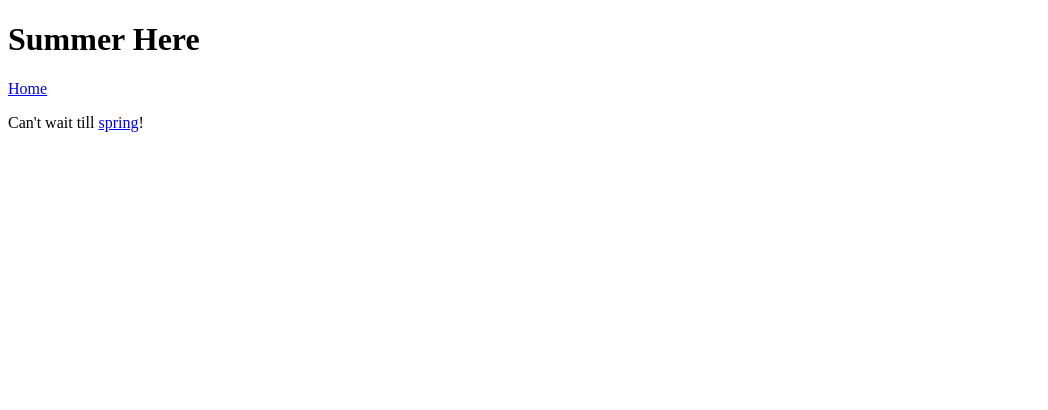
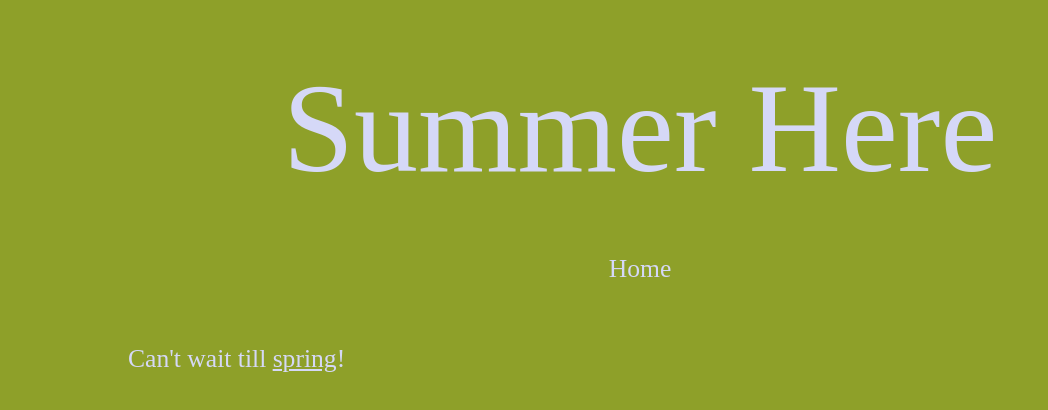
Before and after one commit to Rearo43/html-lab, a plain HTML site: page summer.html in a window 1280 px wide. Shown: the whole page, without its empty margins (0-1048 px from the left). Drawn offline with Linux system fonts and the light colour scheme.

Commit message:
added css

```diff
--- /dev/null
+++ b/css/reset.css
@@ -0,0 +1,48 @@
+/* http://meyerweb.com/eric/tools/css/reset/
+   v2.0 | 20110126
+   License: none (public domain)
+*/
+
+html, body, div, span, applet, object, iframe,
+h1, h2, h3, h4, h5, h6, p, blockquote, pre,
+a, abbr, acronym, address, big, cite, code,
+del, dfn, em, img, ins, kbd, q, s, samp,
+small, strike, strong, sub, sup, tt, var,
+b, u, i, center,
+dl, dt, dd, ol, ul, li,
+fieldset, form, label, legend,
+table, caption, tbody, tfoot, thead, tr, th, td,
+article, aside, canvas, details, embed,
+figure, figcaption, footer, header, hgroup,
+menu, nav, output, ruby, section, summary,
+time, mark, audio, video {
+	margin: 0;
+	padding: 0;
+	border: 0;
+	font-size: 100%;
+	font: inherit;
+	vertical-align: baseline;
+}
+/* HTML5 display-role reset for older browsers */
+article, aside, details, figcaption, figure,
+footer, header, hgroup, menu, nav, section {
+	display: block;
+}
+body {
+	line-height: 1;
+}
+ol, ul {
+	list-style: none;
+}
+blockquote, q {
+	quotes: none;
+}
+blockquote:before, blockquote:after,
+q:before, q:after {
+	content: '';
+	content: none;
+}
+table {
+	border-collapse: collapse;
+	border-spacing: 0;
+}
--- /dev/null
+++ b/css/style.css
@@ -0,0 +1,49 @@
+body{
+    background-color: rgb(12, 31, 71);
+
+}
+
+h1{
+    text-align: center;
+    margin: 5%;
+    font-size: 10vw;
+    color: rgb(213, 216, 247);
+}
+
+label{
+    color: lightcoral;
+}
+
+nav{
+    width: fit-content;
+    margin: auto;
+    font-size: 2vw;
+}
+
+a{
+    text-decoration: none;
+    color: rgb(213, 216, 247);
+}
+
+a:hover{
+    font-size: 4vw;
+    color: rgb(69, 83, 241);
+}
+
+p{
+    margin: 5% 10% 0 10%;
+    font-size: 2vw;
+    color: rgb(213, 216, 247);
+}
+
+p>a{
+    text-decoration-line:underline;
+}
+
+.summer{
+    background-color: rgb(142, 160, 41);
+}
+
+.spring{
+    background-color: rgb(9, 48, 14);
+}
--- a/summer.html
+++ b/summer.html
@@ -4,9 +4,11 @@
     <meta charset="UTF-8">
     <meta http-equiv="X-UA-Compatible" content="IE=edge">
     <meta name="viewport" content="width=device-width, initial-scale=1.0">
+    <link rel="stylesheet" href="/css/reset.css" />
+    <link rel="stylesheet" href="/css/style.css" />
     <title>Summer</title>
 </head>
-<body>
+<body class="summer">
     <h1>Summer Here</h1>
     <nav><a href="/html-lab/">Home</a></nav>
     <p>Can't wait till <a href="/html-lab/spring.html">spring</a>!</p>
```
Also changed, not shown: index.html (+4 -1 lines), spring.html (+3 -1 lines).
